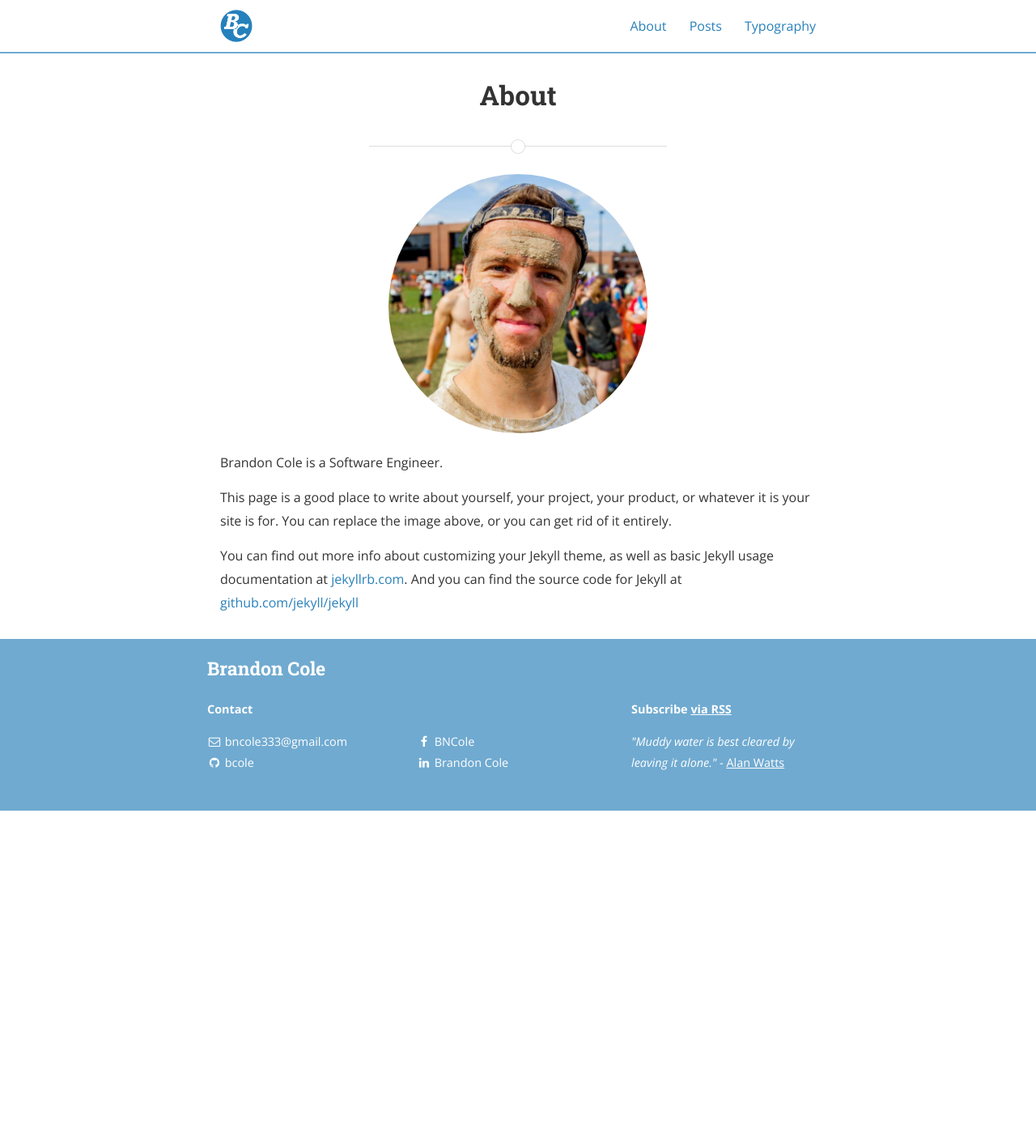
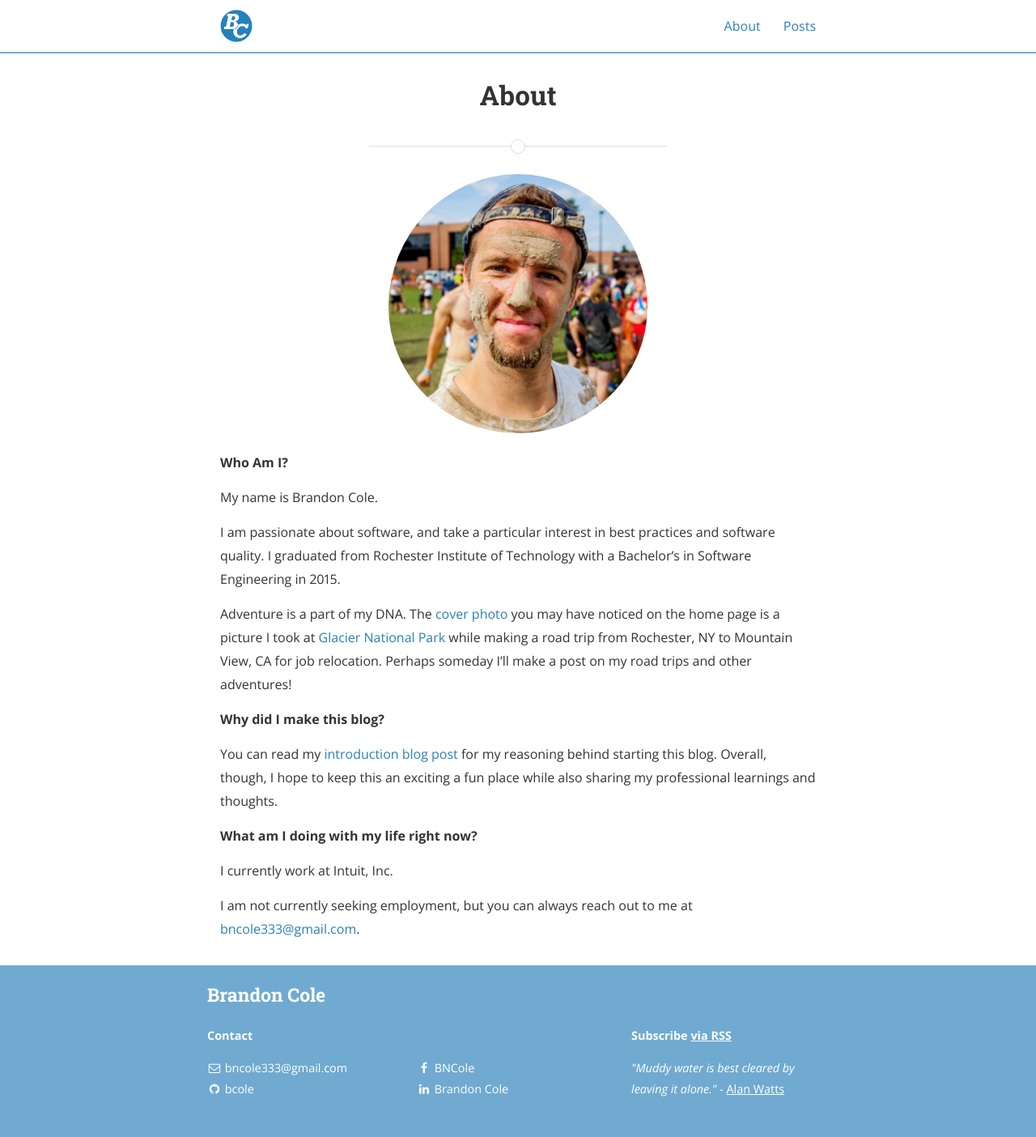
Before and after one commit to bcole/bcole.github.io, a Jekyll site: the page built from about.md, in a window 1280 px wide. Shown: the whole page at 81% size. Built offline with Jekyll 4.4.1, drawn with Linux system fonts in a browser that asks for light colours; nearby versions of some CDN libraries; a style sheet for code colours, icons or effects is not loaded; before the commit the page ends 1001 px from its top, so only the background shows below that.

Commit message:
Updating about me page

```diff
--- a/about.md
+++ b/about.md
@@ -6,11 +6,23 @@ permalink: /about/
 
 <img src="{{ site.baseurl }}/assets/profile.jpg" title="Profile Picture" class="profile">
 
-Brandon Cole is a Software Engineer.
+**Who Am I?**
 
-This page is a good place to write about yourself, your project, your product, or whatever it is your site is for. You can replace the image above, or you can get rid of it entirely.
+My name is Brandon Cole.
 
-You can find out more info about customizing your Jekyll theme, as well as basic Jekyll usage documentation at [jekyllrb.com](http://jekyllrb.com/). And you can find the source code for Jekyll at [github.com/jekyll/jekyll](https://github.com/jekyll/jekyll)
+I am passionate about software, and take a particular interest in best practices and software quality.  I graduated from Rochester Institute of Technology with a Bachelor’s in Software Engineering in 2015.
 
-[centrarium]: https://github.com/bencentra/centrarium
-[jekyll]: https://github.com/jekyll/jekyll
+Adventure is a part of my DNA.  The <a href="{{ site.baseurl }}/assets/header_image.jpg" data-lightbox="cover-photo-large" data-title="Glacier National Park - Lake McDonald from Apgar Lookout">cover photo</a> you may have noticed on the home page is a picture I took at [Glacier National Park][glacier] while making a road trip from Rochester, NY to Mountain View, CA for job relocation.  Perhaps someday I’ll make a post on my road trips and other adventures!
+
+**Why did I make this blog?**
+
+You can read my [introduction blog post]({% post_url 2015-09-23-blog-init %}) for my reasoning behind starting this blog.  Overall, though, I hope to keep this an exciting a fun place while also sharing my professional learnings and thoughts.
+
+**What am I doing with my life right now?**
+
+I currently work at Intuit, Inc.
+
+I am not currently seeking employment, but you can always reach out to me at [{{ site.email }}](mailto:{{ site.email }}).
+
+
+[glacier]: http://www.visitmt.com/glacier.html
--- a/typography.html
+++ b/typography.html
@@ -2,6 +2,7 @@
 layout: page
 title: Typography
 permalink: /typography/
+main_nav: false
 ---
 
 <p>The purpose of this HTML is to help determine what default settings are with Bitters and to make sure that all possible HTML Elements are included in this HTML so as to not miss any possible Elements when designing a site.</p>
```
